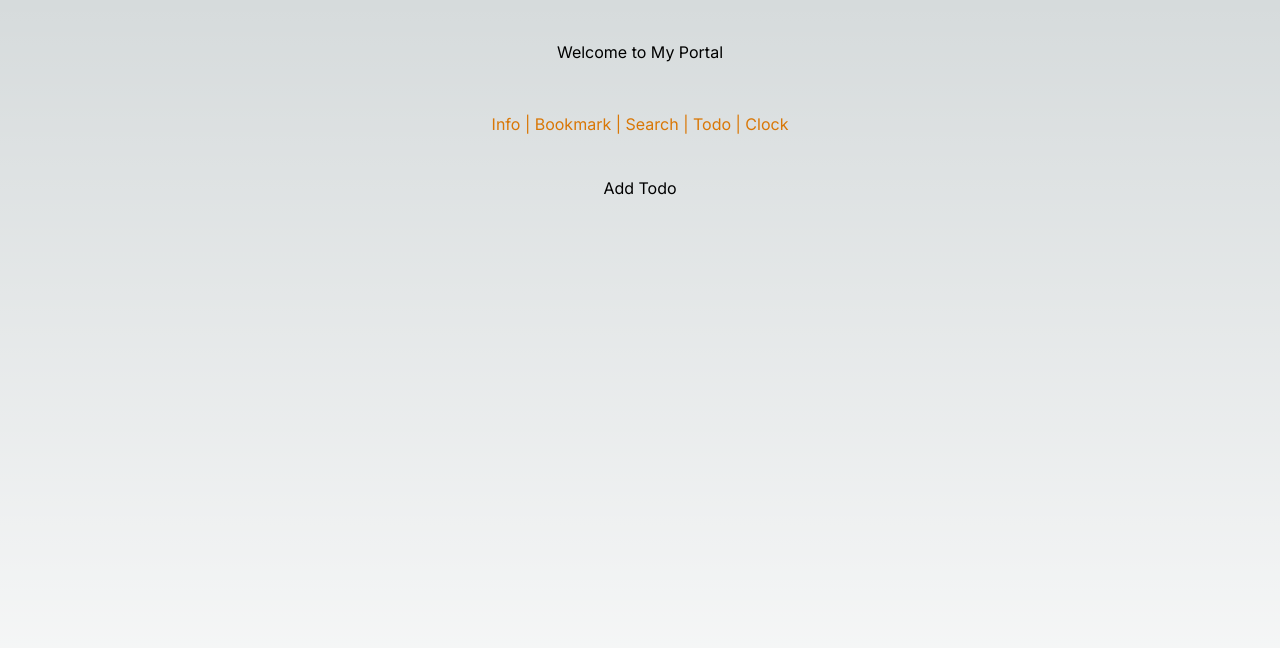
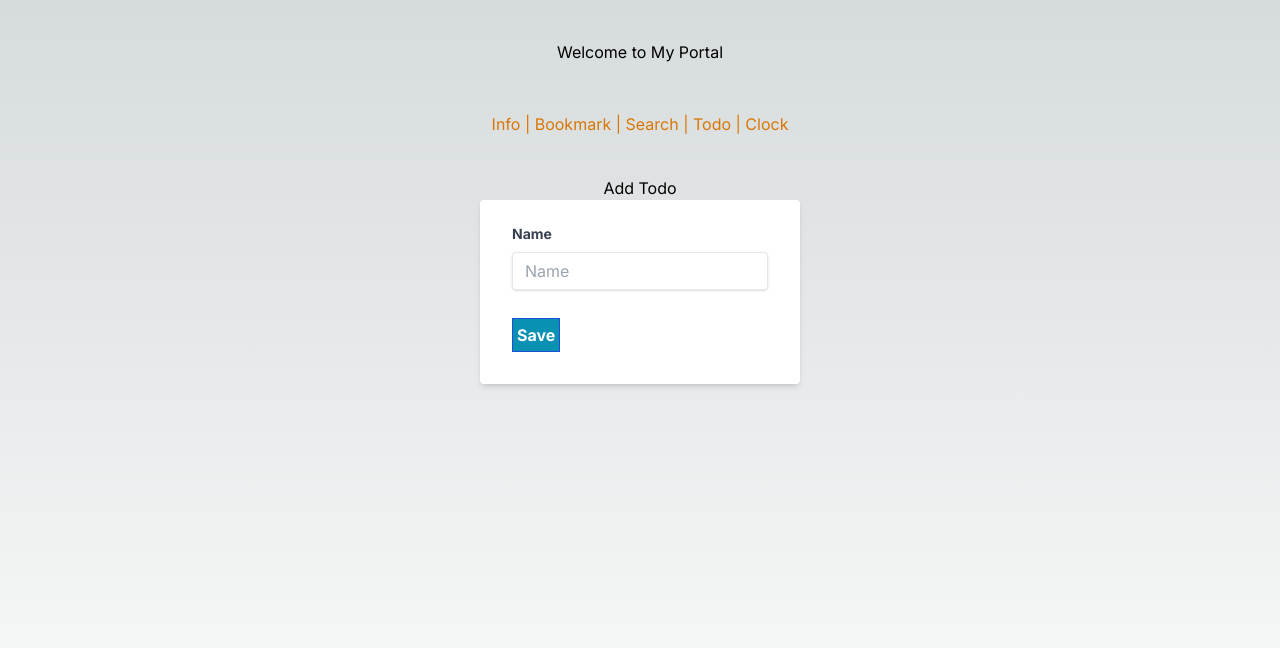
Before and after one commit to reill87/my-portal, a Next.js app: page /todo/add in a window 1280 px wide. Shown: the top 648 px of the page. Built offline with nearby package versions, Linux system fonts and the light colour scheme.

Commit message:
✨ add todo serverside job

```diff
--- /dev/null
+++ b/app/api/todo/add/route.ts
@@ -0,0 +1,23 @@
+import { Bookmark } from '@/components/Bookmark/Bookmarks';
+import { TodoItem } from '@/app/todo/page';
+import { getTodo, setTodo } from '@/app/services/Todo';
+
+export async function POST(request: Request) {
+  const { name, hasCategory, category } = await request.json();
+
+  const todoItems: TodoItem[] = getTodo();
+
+  if (hasCategory && category) {
+    // add details
+    const todoItem = todoItems.find((item) => item.category === category);
+    todoItem?.details.push({
+      name,
+    });
+  } else {
+    // add new category
+    todoItems.push({
+      category,
+      details: [],
+    });
+  }
+}
--- /dev/null
+++ b/app/api/todo/getTodo/route.ts
@@ -0,0 +1,9 @@
+import { TodoItem } from '@/app/todo/page';
+import { getTodo } from '@/app/services/Todo';
+
+export async function GET(request: Request) {
+  console.log('add');
+  const todoItems: TodoItem[] = getTodo();
+
+  return Response.json({ todoItems });
+}
--- a/app/bookmark/edit/page.tsx
+++ b/app/bookmark/edit/page.tsx
@@ -29,6 +29,10 @@ export default function Home() {
   }
 
   useEffect(() => {
+    if (!searchParams) {
+      return;
+    }
+
     console.log(searchParams.get('id'));
     setBookMark({
       id: searchParams.get('id') ?? '',
--- /dev/null
+++ b/app/services/Todo.ts
@@ -0,0 +1,52 @@
+import { cookies } from 'next/headers';
+import { TodoItem } from '../todo/page';
+
+const MY_PORTAL_TODO_KEY = 'my_portal_todo_key';
+
+export const getTodo = (): TodoItem[] | [] => {
+  const cookieStore = cookies();
+
+  const getItem = cookieStore.get(MY_PORTAL_TODO_KEY)?.value;
+  if (getItem) {
+    return JSON.parse(getItem) satisfies TodoItem[];
+  }
+
+  return [];
+};
+
+// export const deleteBookmark = (deleteItemId: string) => {
+//   const cookieStore = cookies();
+//   const bookMarkList: Bookmark[] = getBookmark();
+//   cookieStore.set(
+//     MY_PORTAL_BOOKMARK_KEY,
+//     JSON.stringify(bookMarkList.filter(({ id }) => id !== deleteItemId))
+//   );
+// };
+
+export const setTodo = (todoItem: TodoItem) => {
+  const cookieStore = cookies();
+  const items = getTodo();
+  cookieStore.set(MY_PORTAL_TODO_KEY, JSON.stringify([...items, todoItem]), {
+    path: '/',
+  });
+};
+
+// export const editBookmark = (bookMark: Bookmark) => {
+//   const cookieStore = cookies();
+//   const bookMarkList: Bookmark[] = getBookmark();
+//   cookieStore.set(
+//     MY_PORTAL_BOOKMARK_KEY,
+//     JSON.stringify(
+//       bookMarkList.map((item) => {
+//         if (item.id === bookMark.id) {
+//           return {
+//             ...item,
+//             title: bookMark.title,
+//             url: bookMark.url,
+//           };
+//         }
+//         return item;
+//       })
+//     )
+//   );
+// };
--- a/app/todo/add/page.tsx
+++ b/app/todo/add/page.tsx
@@ -1,3 +1,81 @@
-export default function AddTodo() {
-  return <div>Add Todo</div>;
+'use client';
+
+import { useEffect, useState } from 'react';
+import { Bookmark } from '@/components/Bookmark/Bookmarks';
+import Button from '@/components/Button';
+import { setBookmark } from '@/app/services/BookMark';
+import { v4 as uuidv4 } from 'uuid';
+import { usePathname, useSearchParams } from 'next/navigation';
+
+interface AddTodo {
+  name: string;
 }
+
+export default function Home() {
+  const searchParams = useSearchParams();
+
+  const addNewData = async (todo: AddTodo) => {
+    const hasCategory = searchParams?.has('category');
+    const category = searchParams?.get('category');
+
+    const data = await fetch('/api/todo/add', {
+      method: 'POST',
+      headers: {
+        'Content-Type': 'application/json',
+      },
+      body: JSON.stringify({
+        name: todo.name,
+        hasCategory,
+        category,
+      }),
+    });
+
+    if (data.status === 200) {
+      location.href = '/todo';
+    }
+  };
+
+  const [todo, setTodo] = useState<AddTodo>({
+    name: '',
+  });
+
+  return (
+    <>
+      {/* TODO: Edit하고 공통 되는 부분 합쳐주기 */}
+      <h2>Add Todo</h2>
+      <div className='w-full max-w-xs'>
+        <form className='bg-white shadow-md rounded px-8 pt-6 pb-8 mb-4'>
+          <div className='mb-4'>
+            <label
+              className='block text-gray-700 text-sm font-bold mb-2'
+              htmlFor='name'
+            >
+              Name
+            </label>
+            <input
+              className='shadow appearance-none border rounded w-full py-2 px-3 text-gray-700 leading-tight focus:outline-none focus:shadow-outline'
+              id='name'
+              type='text'
+              placeholder='Name'
+              onChange={(e) =>
+                setTodo({
+                  ...todo,
+                  name: e.target.value,
+                })
+              }
+              value={todo?.name}
+            />
+          </div>
+          <Button
+            name={'Save'}
+            className={'mt-3'}
+            onClick={(e: React.MouseEvent<HTMLButtonElement>) => {
+              e.preventDefault();
+              addNewData(todo);
+            }}
+          ></Button>
+        </form>
+      </div>
+    </>
+  );
+}
--- a/app/todo/page.tsx
+++ b/app/todo/page.tsx
@@ -1,9 +1,9 @@
-'use client';
+import Button from '@/components/Button';
+import LinkButton from '@/components/LinkButton';
+import Detail from '@/components/Todo/Detail';
+import List from '@/components/Todo/List';
 
-import Button from '@/components/Button';
-import Detail from '@/components/Todo/Detail';
-
-interface TodoItem {
+export interface TodoItem {
   category: string;
   details: TodoDetail[];
 }
@@ -14,74 +14,28 @@ export interface TodoDetail {
   onClick?: () => void;
 }
 
-export default function Todo() {
-  const todoList = [
+const getTodoList = async (): Promise<TodoItem[]> => {
+  const response = await fetch(
+    process.env.NEXT_PUBLIC_BASE_URL + '/api/todo/getTodo',
     {
-      category: '북마크',
-      details: [
-        {
-          name: '북마크 추가할때 검증 하기',
-        },
-        {
-          name: '썸네일 못가져올 경우 처리 추가 해주기',
-        },
-        {
-          name: '한번씩 수정 안되는 이슈 수정',
-        },
-      ],
-    },
-    {
-      category: '할일목록',
-      details: [
-        {
-          name: '추가 삭제 기능 개발',
-        },
-      ],
-    },
-  ] satisfies TodoItem[];
+      method: 'GET',
+      headers: {
+        'Content-Type': 'application/json',
+      },
+    }
+  );
 
-  const handleAddItem = () => {
-    window.location.href = '/todo/add';
-  };
+  return response.json();
+};
 
-  const handleDeleteItem = () => {};
+export default async function Todo() {
+  const todoItems = await getTodoList();
+
+  console.log(todoItems);
 
   return (
-    <div className='w-full'>
-      <ul className='list-disc'>
-        {todoList.map(({ category, details }, i) => {
-          return (
-            <li key={i}>
-              <h3 className='font-bold'>{category}</h3>
-
-              {details.length > 0 && (
-                <ul className='list-none bg-purple-300 text-blue-600 font-bold'>
-                  {details.map((detail, i) => {
-                    return (
-                      <>
-                        <Detail
-                          key={i}
-                          {...detail}
-                          onClick={handleDeleteItem}
-                        />
-                      </>
-                    );
-                  })}
-                </ul>
-              )}
-            </li>
-          );
-        })}
-      </ul>
-      <Button
-        className='mt-3'
-        padding='medium'
-        size='small'
-        name='추가'
-        color='pink'
-        fontColor='default'
-        onClick={handleAddItem}
-      />
-    </div>
+    <>
+      <List todoList={todoItems} />
+    </>
   );
 }
--- /dev/null
+++ b/components/Todo/List.tsx
@@ -0,0 +1,73 @@
+'use client';
+
+import { TodoItem } from '@/app/todo/page';
+import LinkButton from '../LinkButton';
+import Detail from './Detail';
+import Button from '../Button';
+
+interface TodoListProps {
+  todoList: TodoItem[];
+}
+
+export default function List({ todoList }: TodoListProps) {
+  const handleDeleteItem = () => {};
+  const handleAddItem = () => {
+    window.location.href = '/todo/add';
+  };
+
+  return (
+    <div className='w-full'>
+      <ul className='list-disc'>
+        {todoList.map(({ category, details }, i) => {
+          return (
+            <li key={i}>
+              <h3 className='font-bold mb-2 mt-2'>
+                <span className='mr-3'>{category}</span>
+
+                <LinkButton
+                  className='mt-3'
+                  padding='medium'
+                  size='small'
+                  name='추가'
+                  color='pink'
+                  fontColor='default'
+                  href={{
+                    pathname: '/todo/add',
+                    query: {
+                      category,
+                    },
+                  }}
+                />
+              </h3>
+
+              {details.length > 0 && (
+                <ul className='list-none bg-purple-300 text-blue-600 font-bold'>
+                  {details.map((detail, i) => {
+                    return (
+                      <>
+                        <Detail
+                          key={i}
+                          {...detail}
+                          onClick={handleDeleteItem}
+                        />
+                      </>
+                    );
+                  })}
+                </ul>
+              )}
+            </li>
+          );
+        })}
+      </ul>
+      <Button
+        className='mt-3'
+        padding='medium'
+        size='small'
+        name='카테고리 추가'
+        color='pink'
+        fontColor='default'
+        onClick={handleAddItem}
+      />
+    </div>
+  );
+}
```
Also changed, not shown: 1 other file (tests, documents, lock files or other folders).
